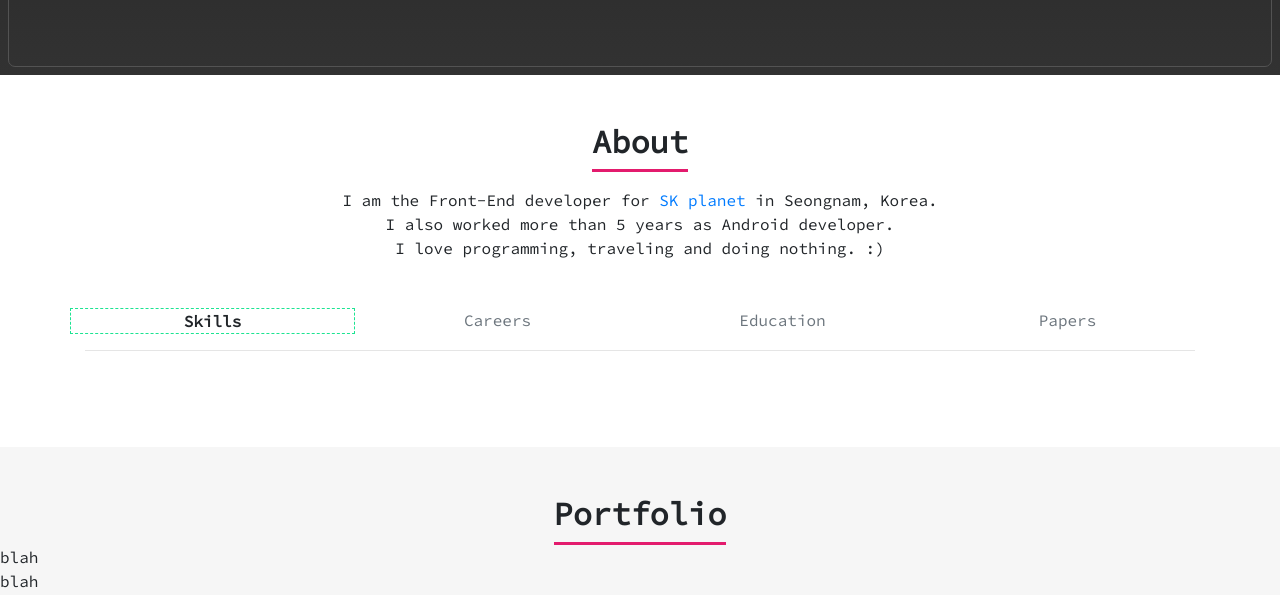
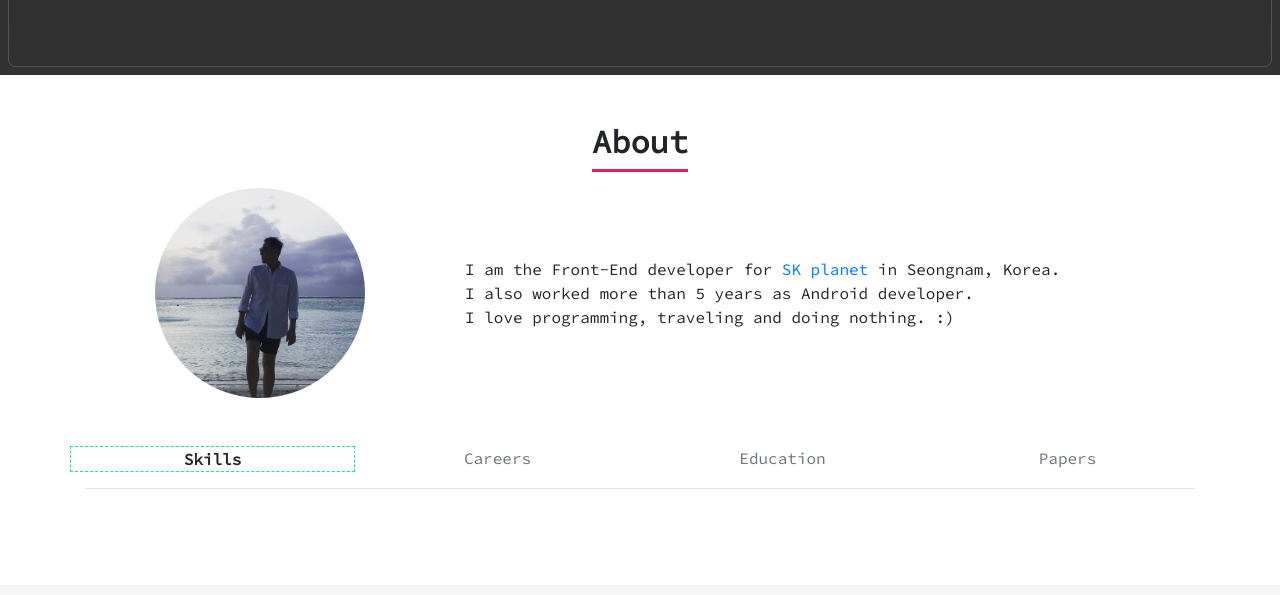
Before and after one commit to trainto/trainto.github.io, a React (Create React App) app: page / in a window 1280 px wide. Shown: the part 725-1320 px from the top of the page. Built offline with nearby package versions, Linux system fonts and the light colour scheme.

Commit message:
Add profile image

```diff
--- a/src/components/about/index.tsx
+++ b/src/components/about/index.tsx
@@ -7,11 +7,11 @@ import './about.css';
 const renderSwitcher = (active: string) => {
   switch (active) {
     case 'Careers':
-      return <Careers />
+      return <Careers />;
     case 'Education':
-      return <Education />
+      return <Education />;
     case 'Papers':
-      return <Papers />
+      return <Papers />;
     default:
       break;
   }
@@ -29,20 +29,20 @@ const About = () => {
               About
             </h2>
           </div>
-          <div className="mt-3 mw-50">
+          <div className="row">
+            <div className="col-12 col-md-4 mt-3 text-center">
+              <img src="/img/joon.jpg" className="img-fluid rounded-circle" alt="Hakjoon" style={{ maxWidth: '60%' }} />
+            </div>
+            <div className="col-12 col-md-8 mt-3 text-left align-self-center">
               I am the Front-End developer for{' '}
-            <a
-              href="https://skplanet.com"
-              target="_blank"
-              rel="noopener noreferrer"
-            >
+              <a href="https://skplanet.com" target="_blank" rel="noopener noreferrer">
                 SK planet
               </a>{' '}
               in Seongnam, Korea.
               <br />
               I also worked more than 5 years as Android developer.
-            <br />
-            I love programming, traveling and doing nothing. :)
+              <br />I love programming, traveling and doing nothing. :)
+            </div>
           </div>
         </div>
 
```
Also changed, not shown: public/img/joon.jpg (added). Lines whose indentation alone changed are shown as unchanged.
